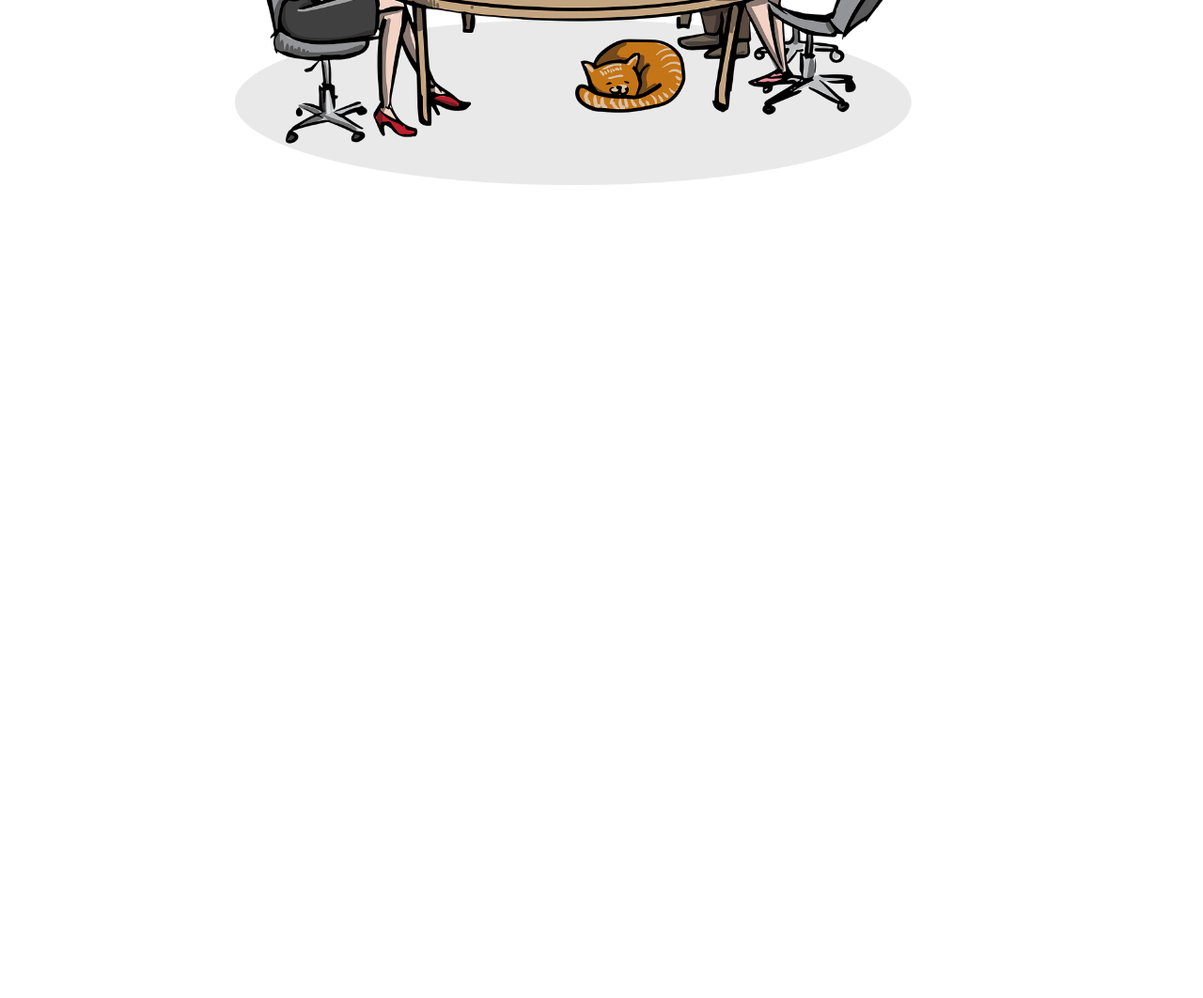
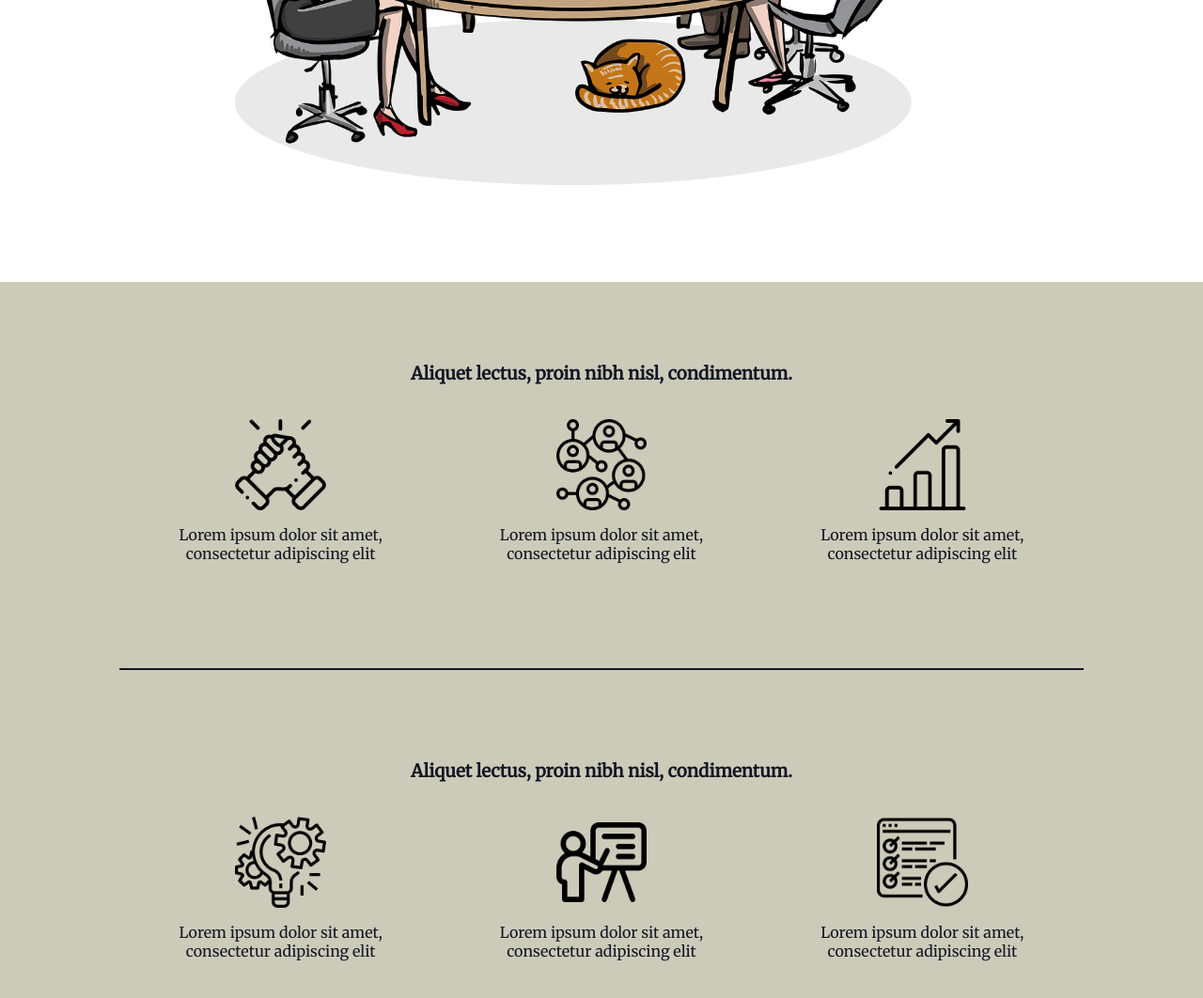
Before and after one commit to stel-dare/bioflex, a website: page index.html in a window 1280 px wide. Shown: the part 836-1898 px from the top of the page at 94% size. Before the commit the page ends 1136 px from the top, so only its background shows below. Drawn offline with Linux system fonts and the light colour scheme.

Commit message:
About Page

```diff
--- a/index.html
+++ b/index.html
@@ -14,14 +14,16 @@
         <i class="fal fa-bars" onclick="dropdown()" id="hamburger"></i>
         <div class="deskLinks" id="deskLinks">
           <a href="/">About</a>
-          <a href="/">Products & Projects</a>
+          <a href="/">Products</a>
+          <a href="/">Upcoming Projects</a>
           <a href="/">Team</a>
           <a href="/">Reach Out</a>
         </div>
       </div>
       <div class="show mobLinks" id="mobLinks">
         <a href="/">About</a>
-        <a href="/">Products & Projects</a>
+        <a href="/">Products</a>
+        <a href="/">Upcoming Projects</a>
         <a href="/">Team</a>
         <a href="/">Reach Out</a>
       </div>
@@ -48,6 +50,52 @@
           <img src="images/teamwork.png" alt="">
         </div>
       </section>
+      <section class="about" id='about'>
+        <h3>Aliquet lectus, proin nibh nisl, condimentum.</h3>
+        <div class="pictionary">
+          <div class="pict">
+            <div class="pictImg">
+              <img src="images/miscellaneous.png" alt="">
+            </div>
+            <p>Lorem ipsum dolor sit amet, consectetur adipiscing elit</p>
+          </div>
+          <div class="pict">
+            <div class="pictImg">
+              <img src="images/business.png" alt="">
+            </div>
+            <p>Lorem ipsum dolor sit amet, consectetur adipiscing elit</p>
+          </div>
+          <div class="pict">
+            <div class="pictImg">
+              <img src="images/bars-chart.png" alt="">
+            </div>
+            <p>Lorem ipsum dolor sit amet, consectetur adipiscing elit</p>
+          </div>
+        </div>
+        <hr>
+        <h3>Aliquet lectus, proin nibh nisl, condimentum.</h3>
+        <div class="pictionary">
+          <div class="pict">
+            <div class="pictImg">
+              <img src="images/management.png" alt="">
+            </div>
+            <p>Lorem ipsum dolor sit amet, consectetur adipiscing elit</p>
+          </div>
+          <div class="pict">
+            <div class="pictImg">
+              <img src="images/business-ii.png" alt="">
+            </div>
+            <p>Lorem ipsum dolor sit amet, consectetur adipiscing elit</p>
+          </div>
+          <div class="pict">
+            <div class="pictImg">
+              <img src="images/checklists.png" alt="">
+            </div>
+            <p>Lorem ipsum dolor sit amet, consectetur adipiscing elit</p>
+          </div>
+        </div>
+      </section>
+
   <script src="js/scripts.js"></script>
 </body>
 </html>
--- a/public/css/styles.css
+++ b/public/css/styles.css
@@ -121,6 +121,44 @@ html,body{
     color:#186ee3 ;
   }
 
+.about {
+    background: #cccbb9;
+    padding: 3em 0em 3em 0em;
+}
+
+
+  .about img {
+    display: block;
+    max-width: 100%;
+    margin: 0 auto;
+}
+
+.about p {
+  text-align: center;
+}
+
+.about h3 {
+  text-align: center;
+  width: 80%;
+  margin: 2em auto;
+}
+
+.pict {
+  width: 70%;
+  margin: 5em auto;
+}
+
+.pictImg {
+    width: 35%;
+    margin: 0 auto;
+}
+
+hr {
+  width: 80%;
+  border-style: solid;
+  margin: 6em auto;
+}
+
 
 
   @media only screen and (min-width: 768px) {
@@ -138,6 +176,15 @@ nav{
 
 .buttons button{
   width: 35%;
+}
+
+.pictionary {
+  display: flex;
+  justify-content: space-around;
+}
+.pict {
+  width: 27%;
+  margin: 0em;
 }
   }
 
@@ -158,6 +205,11 @@ nav{
 
        .home{
         width: 65%;
+      }
+
+      .pictionary{
+        width: 80%;
+        margin: 0 auto;
       }
   }
 
@@ -188,6 +240,9 @@ nav{
     .buttons button{
       margin: 1em 2em 1em 0em;
     }
+    .pictionary {
+      width: 58%;
+    }
   }
 
   @media only screen and (min-width: 2560px) {
@@ -195,4 +250,8 @@ nav{
     width: 45%;
   }
 
+  .pictionary {
+    width: 38%;
+}
+
   }
```
Also changed, not shown: public/images/bars-chart.png (added), public/images/business-ii.png (added), public/images/business.png (added), public/images/checklists.png (added), public/images/management.png (added), public/images/miscellaneous.png (added).
